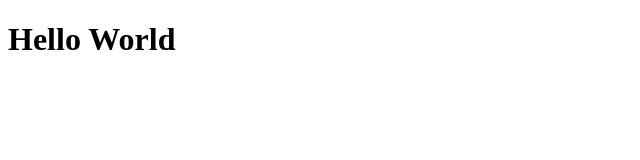
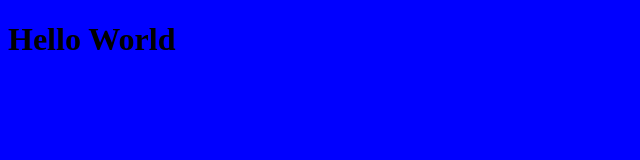
Before and after one commit to Jackline-Jebet/My-first-web-exa, a plain HTML site: page index.html in a window 1280 px wide. Shown: the whole page, without its empty margins (0-640 px from the left). Drawn offline with Linux system fonts and the light colour scheme.

Commit message:
add style.css, connect to index.html

```diff
--- a/index.html
+++ b/index.html
@@ -1,6 +1,7 @@
 <!DOCTYPE html>
 <html lang="en">
   <head>
+    <link rel="stylesheet" href="style.css" />
       <title>My Personal Website</title>
   </head>
   <body>
--- /dev/null
+++ b/style.css
@@ -0,0 +1,6 @@
+body {
+    background: blue;
+    background-color: brown
+black
+
+}
```
